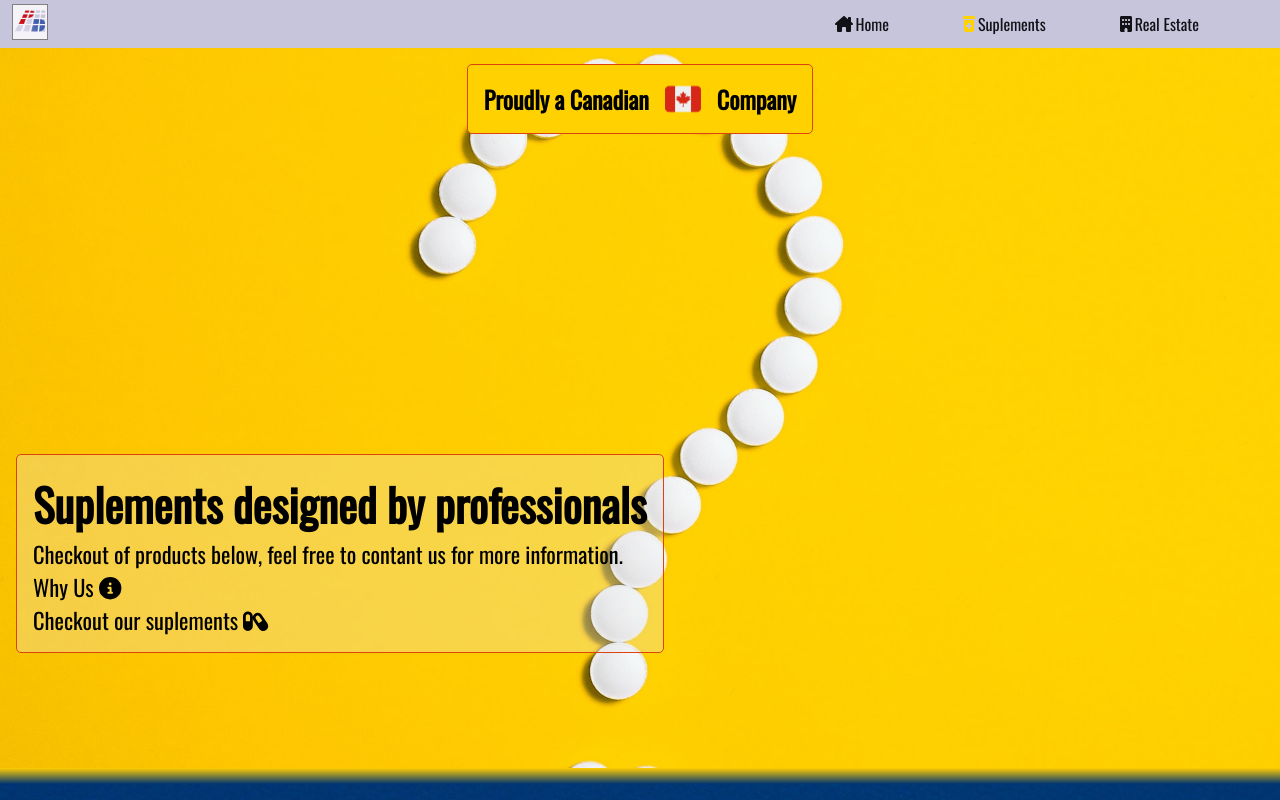
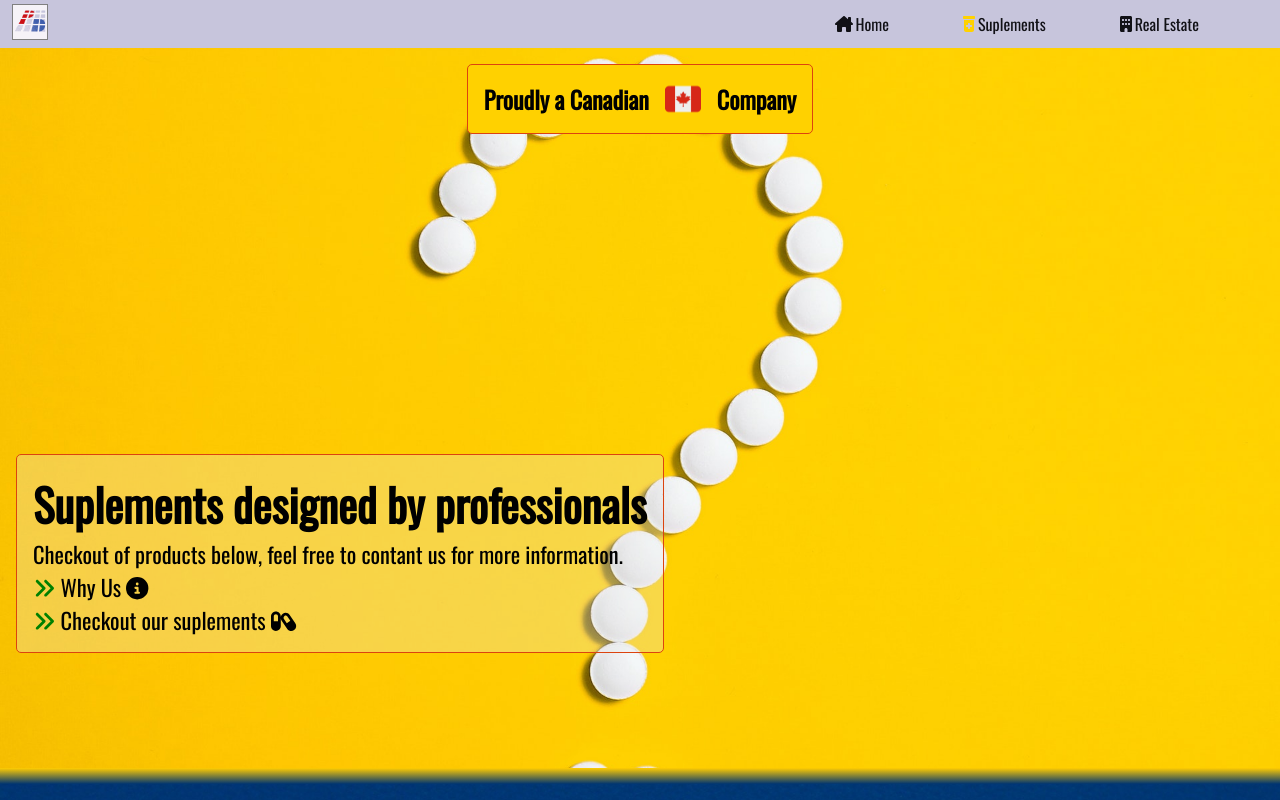
Before and after one commit to arshiaKalkho/Paradise-landingPage, a React (Create React App) app: page /Pharma in a window 1280 px wide. Shown: the top 800 px of the page. Built offline with nearby package versions, Linux system fonts and the light colour scheme.

Commit message:
fixed portrait mode pharma-image-text div misplacing

```diff
--- a/src/components/Pharma/Pharma.js
+++ b/src/components/Pharma/Pharma.js
@@ -1,7 +1,7 @@
 import React, { Component } from 'react'
 import './pharma.css'
 import { FontAwesomeIcon } from '@fortawesome/react-fontawesome';
-import { faCircleInfo,faCapsules } from '@fortawesome/free-solid-svg-icons'
+import { faCircleInfo,faCapsules, faAnglesRight } from '@fortawesome/free-solid-svg-icons'
 
 import 'animate.css';
 import ScrollAnimation from 'react-animate-on-scroll'
@@ -42,13 +42,13 @@ export default class Pharma extends Component {
             </div>
           </div>
 
-          <ScrollAnimation animateIn='animate__bounceInRight' delay={200}>
+          <ScrollAnimation animateIn='animate__fadeInDown' delay={200} offset={750} initiallyVisible={true}>
                 <div className='pharma-image-text'>
                     <h1>Suplements designed by professionals</h1>
                     <p>Checkout of products below, feel free to contant us for more information.</p>
 
-                    <span className="scrollTo" onClick={this.goToInfo}>Why Us <FontAwesomeIcon icon={faCircleInfo} /></span><br/>
-                    <span className="scrollTo" onClick={this.goToProduct}>Checkout our suplements <FontAwesomeIcon icon={faCapsules} /></span>
+                    <FontAwesomeIcon icon={faAnglesRight} style={{color: "green"}}/><span className="scrollTo" onClick={this.goToInfo}> Why Us <FontAwesomeIcon icon={faCircleInfo} /></span><br/>
+                    <FontAwesomeIcon icon={faAnglesRight} style={{color: "green"}} /><span className="scrollTo" onClick={this.goToProduct}> Checkout our suplements <FontAwesomeIcon icon={faCapsules} /></span>
                 </div>
             </ScrollAnimation>
           </div>
--- a/src/components/Pharma/pharma.css
+++ b/src/components/Pharma/pharma.css
@@ -52,7 +52,7 @@
   background: linear-gradient(0.5turn, #003470, #ffcc01);
 }
 .pharma-image-text {
-  min-width: 18rem;
+  min-width: 16rem;
   max-width: calc(100vw - 10px);
   padding: 1rem;
   font-size: 1.4rem;
@@ -118,8 +118,18 @@
   margin: 3rem;
   color: var(--color-secondary);
 }
-@media only screen and (max-width: 380px) {
+@media only screen and (max-width: 400px) {
   .pharma-image-container {
     gap: 5rem;
   }
+
 }
+@media only screen and (orientation:landscape)
+ and (max-height: 500px)
+{
+   .pharma-image-text {
+     margin-top: -70vh;
+     font-size: 0.9rem;
+
+   }
+}
```
